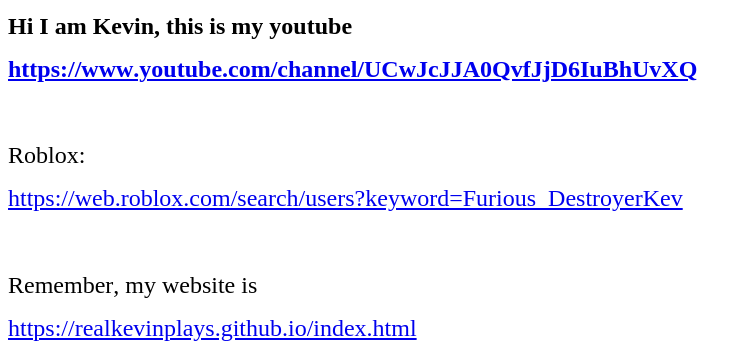
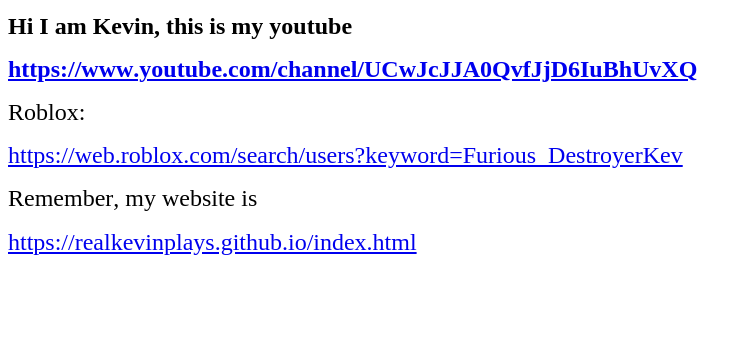
Before and after one commit to RealKevinPlays/RealKevinPlays.github.io, a plain HTML site: page index.html in a window 1280 px wide. Shown: the part 52-407 px from the top of the page, without its empty margins (0-752 px from the left). Drawn offline with Linux system fonts and the light colour scheme.

```diff
--- a/index.html
+++ b/index.html
@@ -16,10 +16,8 @@
 <h1 style="margin: 0.0px 0.0px 16.1px 0.0px; line-height: 50.0px; font: 36.0px 'Comic Sans MS'; color: #000000; -webkit-text-stroke: #000000"><span class="s1"><b>RealKevinPlays</b></span></h1>
 <h1 style="margin: 0.0px 0.0px 16.1px 0.0px; line-height: 28.0px; font: 24.0px 'Marker Felt'; color: #000000; -webkit-text-stroke: #000000"><span class="s1"><b>Hi I am Kevin, this is my youtube</b></span></h1>
 <h1 style="margin: 0.0px 0.0px 16.1px 0.0px; line-height: 28.0px; font: 24.0px 'Marker Felt'; color: #0000ee; -webkit-text-stroke: #000000"><span class="s2"><a href="https://www.youtube.com/channel/UCwJcJJA0QvfJjD6IuBhUvXQ"><b>https://www.youtube.com/channel/UCwJcJJA0QvfJjD6IuBhUvXQ</b></a></span></h1>
-<h1 style="margin: 0.0px 0.0px 16.1px 0.0px; line-height: 28.0px; font: 24.0px 'Marker Felt'; color: #000000; -webkit-text-stroke: #000000; min-height: 26.0px"><span class="s1"></span><br></h1>
 <h1 style="margin: 0.0px 0.0px 16.1px 0.0px; line-height: 28.0px; font: 24.0px 'Marker Felt'; color: #000000; -webkit-text-stroke: #000000"><span class="s1">Roblox:</span></h1>
 <h1 style="margin: 0.0px 0.0px 16.1px 0.0px; line-height: 28.0px; font: 24.0px 'Marker Felt'; color: #000000; -webkit-text-stroke: #000000"><span class="s1"><a href="https://web.roblox.com/search/users?keyword=Furious_DestroyerKev">https://web.roblox.com/search/users?keyword=Furious_DestroyerKev<span class="s3"></span></a></span></h1>
-<h1 style="margin: 0.0px 0.0px 16.1px 0.0px; line-height: 28.0px; font: 24.0px 'Marker Felt'; color: #000000; -webkit-text-stroke: #000000; min-height: 26.0px"><span class="s1"></span><br></h1>
 <h1 style="margin: 0.0px 0.0px 16.1px 0.0px; line-height: 28.0px; font: 24.0px 'Marker Felt'; color: #000000; -webkit-text-stroke: #000000"><span class="s1">Remember, my website is<span class="Apple-converted-space"> </span></span></h1>
 <h1 style="margin: 0.0px 0.0px 16.1px 0.0px; line-height: 28.0px; font: 24.0px 'Marker Felt'; color: #000000; -webkit-text-stroke: #000000"><span class="s1"><a href="https://realkevinplays.github.io/index.html">https://realkevinplays.github.io/index.html<span class="s3"></span></a></span></h1>
 <h1 style="margin: 0.0px 0.0px 16.1px 0.0px; line-height: 28.0px; font: 24.0px 'Marker Felt'; color: #000000; -webkit-text-stroke: #000000; min-height: 26.0px"><span class="s1"></span><br></h1>
```
